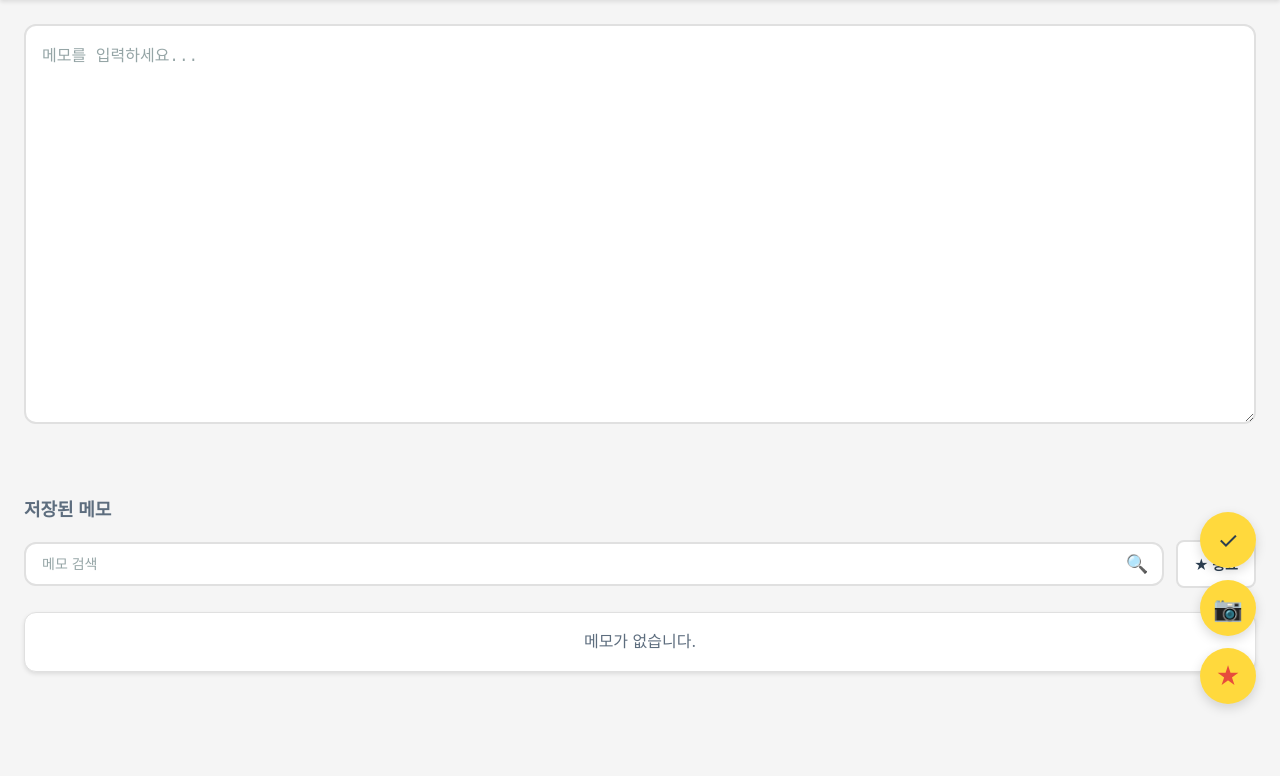
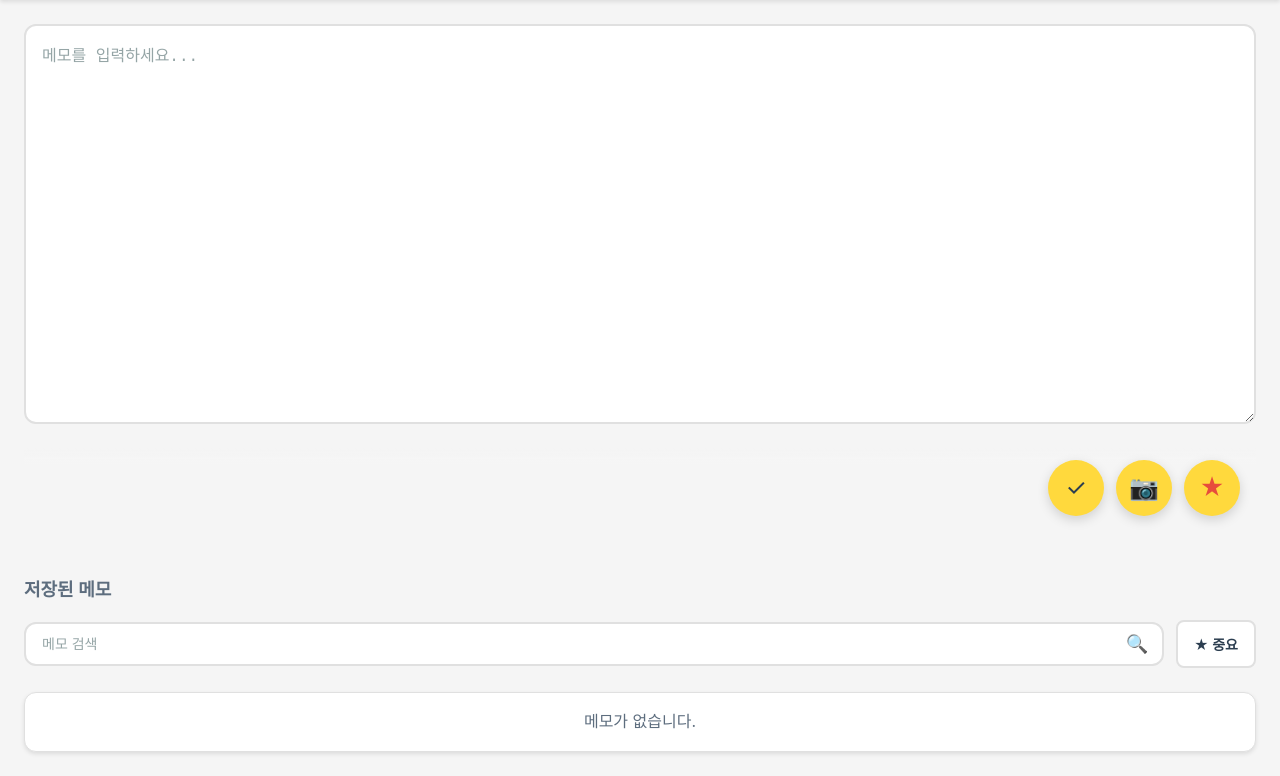
Before and after one commit to easycodehow/spark-test, a plain HTML site: page index.html in a window 1280 px wide. Shown: the part 72-848 px from the top of the page. Before the commit the page ends 800 px from the top, so only its background shows below. Drawn offline with Linux system fonts and the light colour scheme.

Commit message:
fix: 플로팅 버튼을 키보드 상단에 배치
- position: fixed → sticky로 변경
- 버튼을 메모 입력 섹션 내부로 이동
- 가로 배치로 변경 (✓ 📷 ★)
- 키보드가 올라와도 버튼이 보이도록 개선

🤖 Generated with [Claude Code](https://claude.com/claude-code)

Co-Authored-By: Claude Sonnet 4.5 <noreply@anthropic.com>

```diff
--- a/css/style.css
+++ b/css/style.css
@@ -338,13 +338,15 @@ ul {
    Floating Action Buttons (FAB)
    ========================================== */
 .floating-buttons {
-  position: fixed;
-  bottom: 24px;
-  right: 24px;
+  position: sticky;
+  bottom: 0;
   display: flex;
-  flex-direction: column;
+  justify-content: flex-end;
+  align-items: center;
   gap: 12px;
-  z-index: 1000;
+  padding: 12px 16px;
+  background: linear-gradient(to top, var(--color-bg) 80%, transparent);
+  z-index: 100;
 }
 
 .fab {
--- a/index.html
+++ b/index.html
@@ -70,14 +70,14 @@
 
       <!-- 이미지 파일 선택 input (숨김) -->
       <input type="file" id="image-input" accept="image/*" style="display: none;" multiple>
+
+      <!-- Floating Action Buttons (키보드 위에 위치) -->
+      <div class="floating-buttons">
+        <button id="save-btn" class="fab" aria-label="저장" title="저장">✓</button>
+        <button id="image-btn" class="fab" aria-label="이미지 첨부" title="이미지 첨부">📷</button>
+        <button id="important-btn" class="fab" aria-label="중요 메모" title="중요 메모">★</button>
+      </div>
     </section>
-
-    <!-- Floating Action Buttons -->
-    <div class="floating-buttons">
-      <button id="save-btn" class="fab" aria-label="저장" title="저장">✓</button>
-      <button id="image-btn" class="fab" aria-label="이미지 첨부" title="이미지 첨부">📷</button>
-      <button id="important-btn" class="fab" aria-label="중요 메모" title="중요 메모">★</button>
-    </div>
 
     <!-- 저장된 메모 섹션 -->
     <section class="memo-list-section">
```
